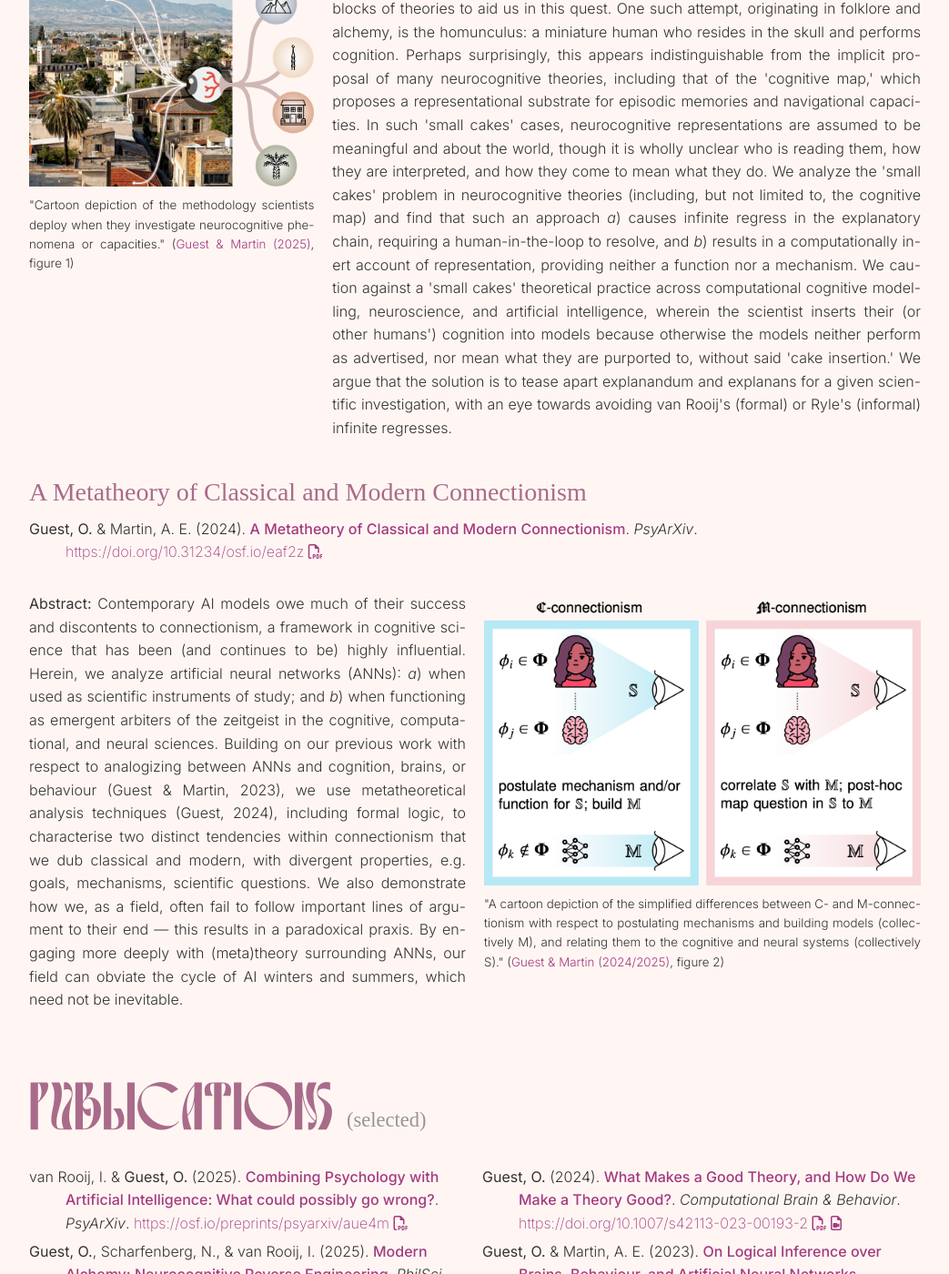
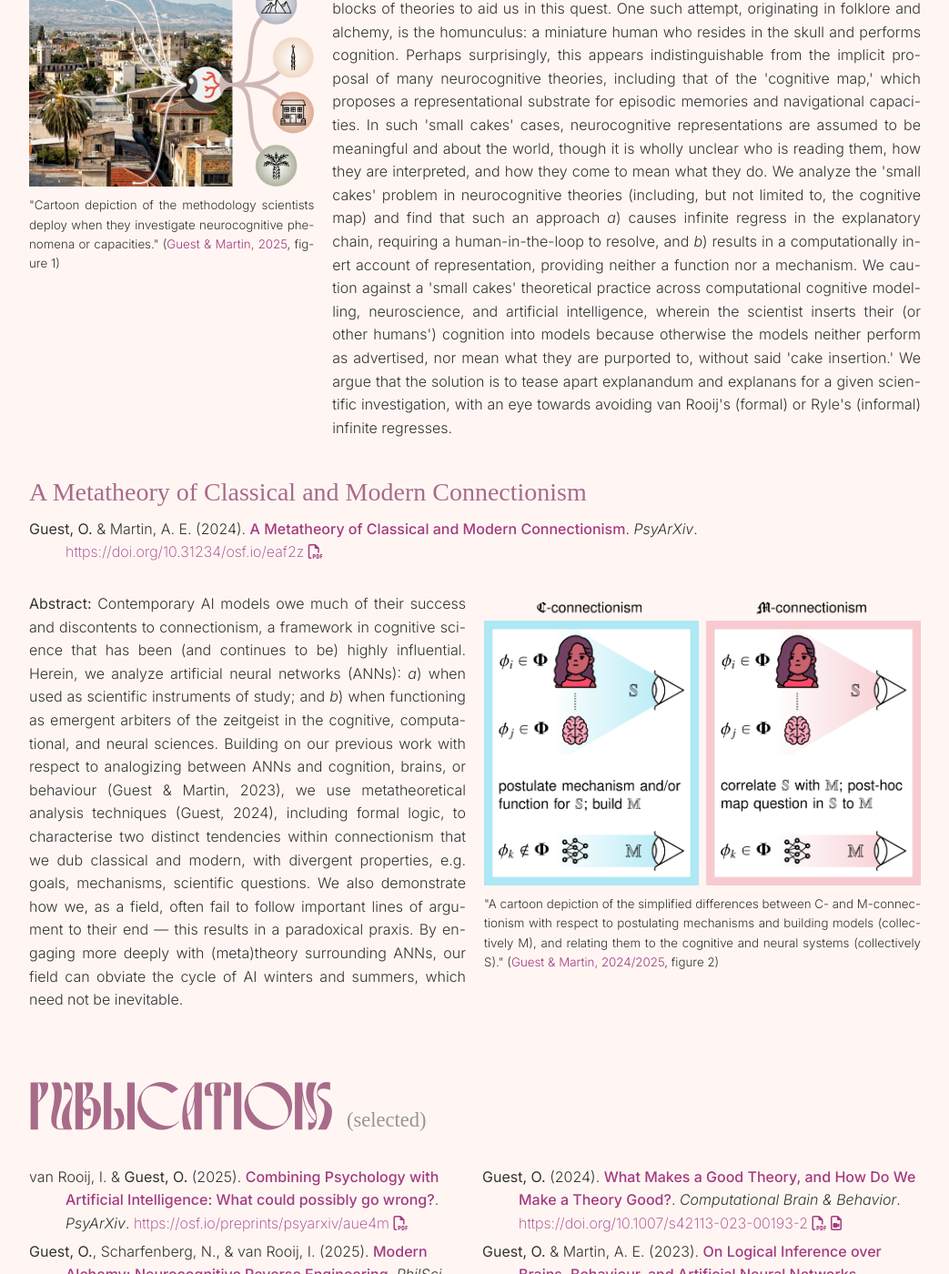
Before and after one commit to oliviaguest/oliviaguest.github.io, a Jekyll site: the page built from index.html, in a window 1280 px wide and 1400 px high, scrolled down 2718 px. Shown: the whole window at 91% size, without its empty margins (118-1161 px from the left). Built offline with Jekyll 4.4.1, drawn with Linux system fonts in a browser that asks for light colours; nearby versions of some CDN libraries; some web fonts are replaced; library files that are not in the unit come from our copies; a style sheet for code colours, icons or effects is not loaded; some of the changed text lies outside the part shown.

Commit message:
minor text fix

```diff
--- a/index.html
+++ b/index.html
@@ -141,7 +141,7 @@ title:  Olivia Guest
 </tbody>
 </table>
 
-<div class="extract is-center"><p>"Comparison of the differences between two historical cases of true reverse engineering. [...] In both cases, to both limit the search space (for both it is unbounded) and search time (row <i>4</i>) complexities, peeking at the solution (row <i>5</i>) was a necessary part of reverse engineering." (<a href="https://philsci-archive.pitt.edu/25289/">Guest et al (2025)</a>, table 1)</p></div>
+<div class="extract is-center"><p>"Comparison of the differences between two historical cases of true reverse engineering. [...] In both cases, to both limit the search space (for both it is unbounded) and search time (row <i>4</i>) complexities, peeking at the solution (row <i>5</i>) was a necessary part of reverse engineering." (<a href="https://philsci-archive.pitt.edu/25289/">Guest et al, 2025</a>, table 1)</p></div>
 
 
     </div>
@@ -170,7 +170,7 @@ title:  Olivia Guest
 
         <div class="frame-figure is-center">
             <img src="{{ site.baseurl }}/images/guest_martin_cakes.png" alt="icon" class="figure is-center">
-                    <div class="extract is-center"><p>"Cartoon depiction of the methodology scientists deploy when they investigate neurocognitive phenomena or capacities." (<a href="https://philsci-archive.pitt.edu/24834/">Guest & Martin (2025)</a>, figure 1)</p></div>
+                    <div class="extract is-center"><p>"Cartoon depiction of the methodology scientists deploy when they investigate neurocognitive phenomena or capacities." (<a href="https://philsci-archive.pitt.edu/24834/">Guest & Martin, 2025</a>, figure 1)</p></div>
         </div>
 
     </div>
@@ -208,7 +208,7 @@ title:  Olivia Guest
 
         <div class="frame-figure bg-figure is-center">
             <img src="{{ site.baseurl }}/images/guest_martin_connectionism.png" alt="icon" class="figure is-center">
-                    <div class="extract is-center"><p>"A cartoon depiction of the simplified differences between C- and M-connectionism with respect to postulating mechanisms and building models (collectively M), and relating them to the cognitive and neural systems (collectively S)." (<a href="https://doi.org/10.31234/osf.io/eaf2z_v2">Guest & Martin (2024/2025)</a>, figure 2)</p></div>
+                    <div class="extract is-center"><p>"A cartoon depiction of the simplified differences between C- and M-connectionism with respect to postulating mechanisms and building models (collectively M), and relating them to the cognitive and neural systems (collectively S)." (<a href="https://doi.org/10.31234/osf.io/eaf2z_v2">Guest & Martin, 2024/2025</a>, figure 2)</p></div>
         </div>
 
     </div>
```
Also changed, not shown: images/guest_martin_connectionism.png.
